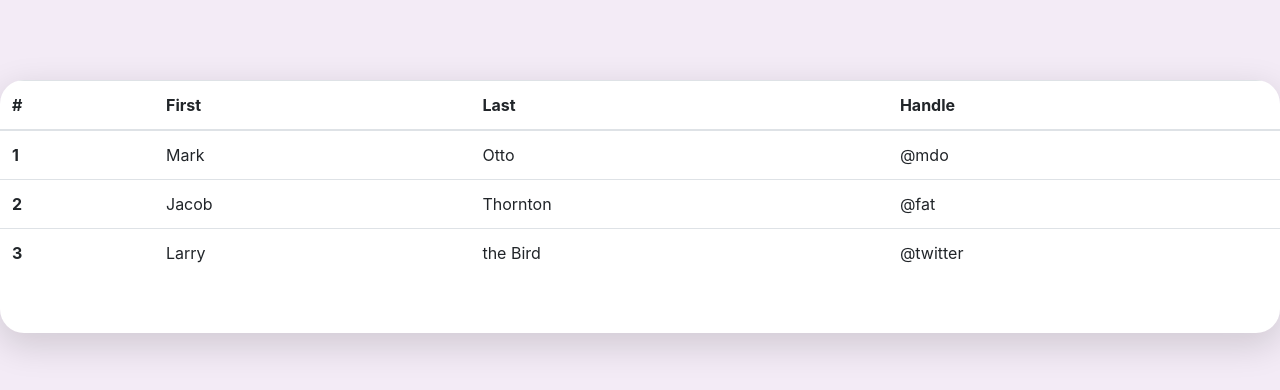
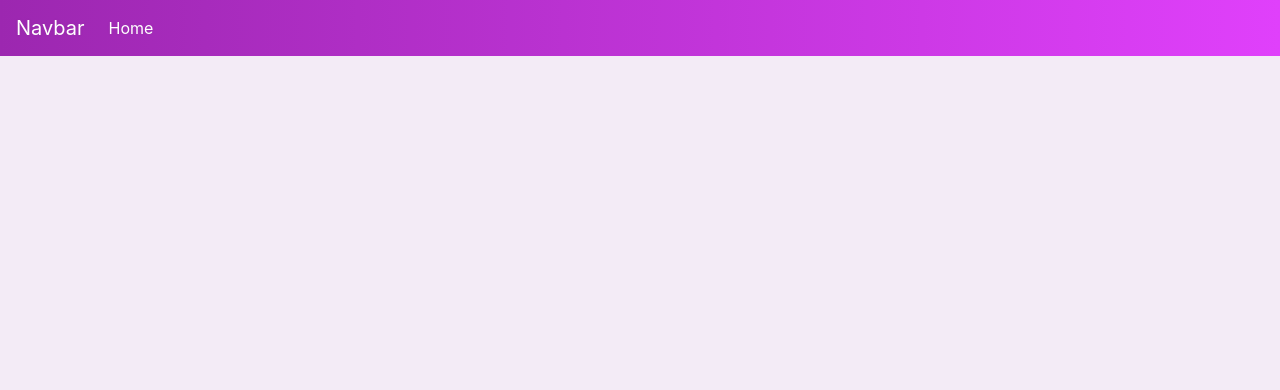
Before and after one commit to bhagyashreemeher/foodapp, a React (Create React App) app: page / in a window 1280 px wide. Shown: the top 390 px of the page. Built offline with nearby package versions, Linux system fonts and the light colour scheme.

Commit message:
refactored home page

```diff
--- a/src/views/Home.jsx
+++ b/src/views/Home.jsx
@@ -1,38 +1,8 @@
 import React from 'react'
+import { Header } from './Header'
 
 export const Home = (props) => {
     return (
-        <div class="container-home table-responsive">
-            <table class="table">
-                <thead>
-                    <tr>
-                        <th scope="col">#</th>
-                        <th scope="col">First</th>
-                        <th scope="col">Last</th>
-                        <th scope="col">Handle</th>
-                    </tr>
-                </thead>
-                <tbody>
-                    <tr>
-                        <th scope="row">1</th>
-                        <td>Mark</td>
-                        <td>Otto</td>
-                        <td>@mdo</td>
-                    </tr>
-                    <tr>
-                        <th scope="row">2</th>
-                        <td>Jacob</td>
-                        <td>Thornton</td>
-                        <td>@fat</td>
-                    </tr>
-                    <tr>
-                        <th scope="row">3</th>
-                        <td>Larry</td>
-                        <td>the Bird</td>
-                        <td>@twitter</td>
-                    </tr>
-                </tbody>
-            </table>
-        </div>
+        <Header/>
     )
 }
```
